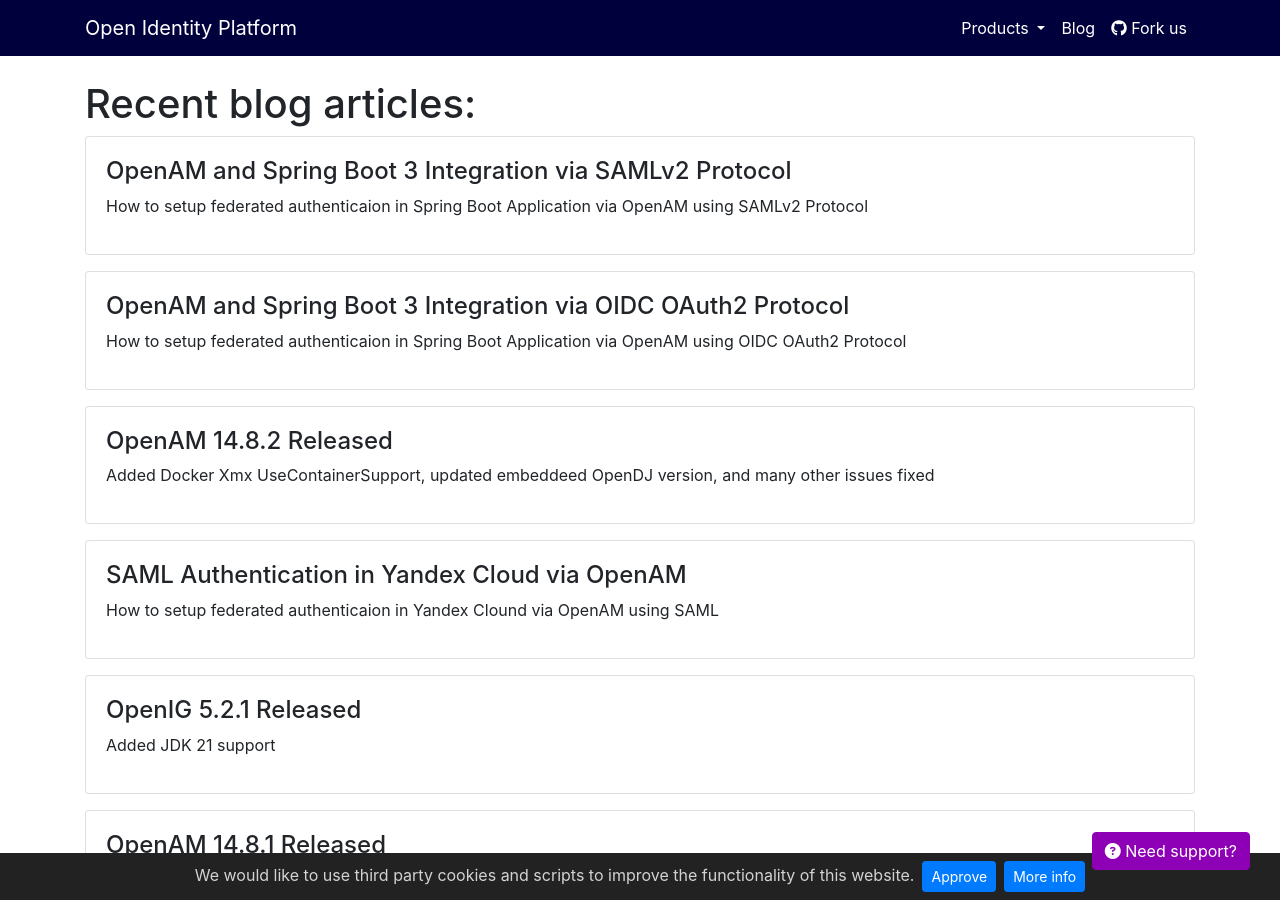
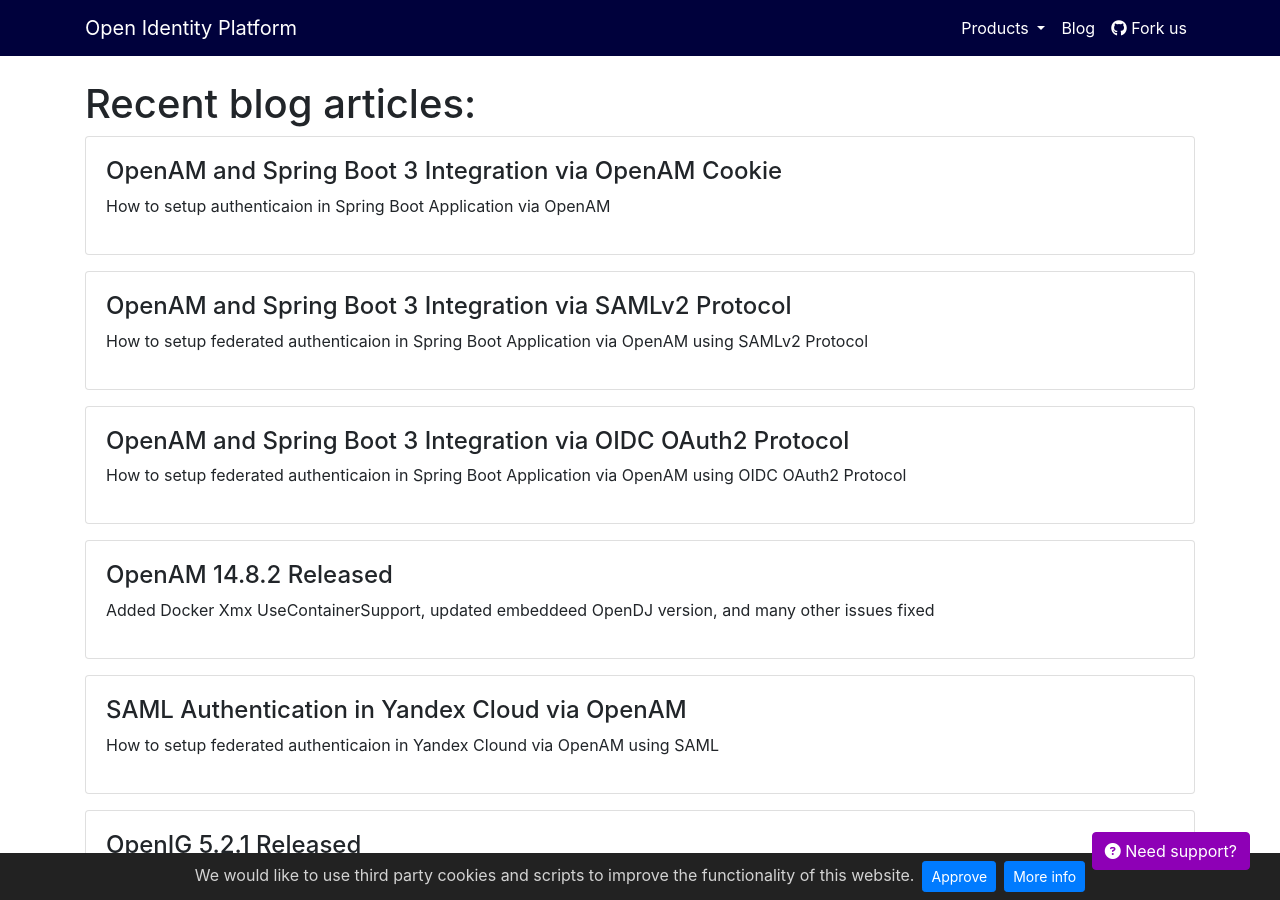
Before and after one commit to OpenIdentityPlatform/OpenIdentityPlatform.org, a Jekyll site: the page built from blog/index.html, in a window 1280 px wide and 900 px high. Built offline with Jekyll 4.4.1, drawn with Linux system fonts in a browser that asks for light colours; some of the changed lines change nothing that is shown.

Commit message:
OpenAM and Spring Boot 3 Integration via OpenAM Cookie (#153)

````diff
--- a/_data/blogposts.yml
+++ b/_data/blogposts.yml
@@ -1,3 +1,7 @@
+-
+  title: 'OpenAM and Spring Boot 3 Integration via OpenAM Cookie'
+  link: '/blog/openam-spring-boot-cookie'
+  description: 'How to setup authenticaion in Spring Boot Application via OpenAM'
 -
   title: 'OpenAM and Spring Boot 3 Integration via SAMLv2 Protocol'
   link: '/blog/openam-spring-boot-saml'
--- /dev/null
+++ b/blog/openam-spring-boot-cookie.md
@@ -0,0 +1,248 @@
+---
+layout: home
+title: "OpenAM and Spring Boot 3 Integration via OpenAM Cookie"
+landing-title2: "OpenAM and Spring Boot 3 Integration via OpenAM Cookie"
+description: "How to setup authenticaion in Spring Boot Application via OpenAM"
+keywords: 'Spring Boot, Spring Security, SSO, OpenAM'
+imageurl: 'openam-og.png'
+share-buttons: true
+---
+<h1>OpenAM and Spring Boot 3 Integration via OpenAM Cookie</h1>
+
+Original article: [https://github.com/OpenIdentityPlatform/OpenAM/wiki/OpenAM-and-Spring-Boot-3-Integration-via-OpenAM-Cookie](https://github.com/OpenIdentityPlatform/OpenAM/wiki/OpenAM-and-Spring-Boot-3-Integration-via-OpenAM-Cookie)
+
+# Introduction
+
+In the following article, we will set up OpenAM as an Identity Provider for a Spring Boot Application. In the [previous article,](https://github.com/OpenIdentityPlatform/OpenAM/wiki/OpenAM-and-Spring-Boot-3-Integration-via-SAMLv2-Protocol) we set up a Spring Boot application authentication via OpenAM with SAMLv2 protocol. In the following article, we will set up authentication via OpenAM cookie.
+
+# Prerequisites
+
+OpenAM and Spring Boot applications should share same domain. In the following example, OpenAM host is `openam.example.org` and Spring Boot application host is `app.example.org`.
+
+To test the example on the local machine, add the following lines to your hosts file:
+
+```makefile
+127.0.0.1 openam.example.org app.example.org
+```
+
+# OpenAM Configuration
+
+Open OpenAM administration console. In the top menu go to Configure → Global Services → Platform. Set Cookie Domains as the common domain for the both applications: `example.org`
+
+![OpenAM Cookie Domain](/assets/img/openam-spring-boot-cookie/openam-cookie-domain.png)
+
+# Spring Application Configuration
+
+Create a new Spring Boot application and add the following Maven repositories and add the following dependencies:
+
+```xml
+<dependency>
+    <groupId>org.springframework.boot</groupId>
+    <artifactId>spring-boot-starter-thymeleaf</artifactId>
+</dependency>
+<dependency>
+    <groupId>org.springframework.boot</groupId>
+    <artifactId>spring-boot-starter-web</artifactId>
+</dependency>
+<!--security dependencies-->
+<dependency>
+    <groupId>org.springframework.boot</groupId>
+    <artifactId>spring-boot-starter-security</artifactId>
+</dependency>
+```
+
+Add the following settings to the `application.yml` file
+
+```yaml
+server:
+  port: 8081
+```
+
+Create a controller and two endpoints: `index` and `protected-openam`. The `index` endpoint will be accessible for anyone and `protected-openam` endpoint will be accessible for OpenAM authenticated users.
+
+```java
+@Controller
+public class SampleController {
+
+    @GetMapping
+    public String index() {
+        return "index";
+    }
+
+    @GetMapping("/protected-openam")
+    public String cookieProtected(Model model,  @AuthenticationPrincipal String principal) {
+        model.addAttribute("userName", principal);
+        model.addAttribute("method", "OpenAM Cookie");
+        return "protected";
+    }
+}
+```
+
+Create the following templates for controllers:
+
+`index.html`
+
+```html
+<!DOCTYPE html><html>
+<body>
+<h1>OpenAM Spring Security Integration</h1>
+<h2>Test Authentication</h2>
+<ul>
+    <li><a href="/protected-openam">OpenAM Cookie</a></li>
+</ul>
+</body>
+</html>
+```
+
+`protected.html`
+
+```html
+<!DOCTYPE html><html xmlns:th="http://www.thymeleaf.org">
+<body>
+<h1>Protected resource</h1>
+<a href="/">Back</a></li>
+<p><span th:text="${userName}"/> user authenticated with <span th:text="${method}"/></p>
+</body>
+</html>
+```
+
+Create Spring Security configuration class:
+
+```java
+@Configuration
+@EnableWebSecurity
+public class SecurityConfiguration {
+    @Bean
+    public SecurityFilterChain securityOpenAmFilterChain(HttpSecurity http) throws Exception {
+        http.securityMatcher("/protected-openam", OpenAmAuthenticationFilter.OPENAM_AUTH_URI)
+                .addFilterAt(new OpenAmAuthenticationFilter(), RememberMeAuthenticationFilter.class)
+                .authorizeHttpRequests((authorize) ->
+                        authorize.anyRequest().fullyAuthenticated())
+                .exceptionHandling(e ->
+                        e.authenticationEntryPoint((request, response, authException) ->
+                                response.sendRedirect(OpenAmAuthenticationFilter.OPENAM_AUTH_URI)));
+        return http.build();
+    }
+}
+```
+
+Create OpenAM authentication filter:
+
+```java
+public class OpenAmAuthenticationFilter extends AbstractAuthenticationProcessingFilter {
+
+    private final String openAmUrl = "http://openam.example.org:8080/openam";
+    private final String openAuthUrl = openAmUrl.concat("/XUI/#login");
+
+    private final String openAmUserInfoUrl = openAmUrl.concat("/json/users?_action=idFromSession");
+    private final String openAmCookieName = "iPlanetDirectoryPro";
+
+    private final String redirectUrl = "http://app.example.org:8081/protected-openam";
+
+    public static final String OPENAM_AUTH_URI = "/openam-auth";
+
+    public OpenAmAuthenticationFilter() {
+        super(OPENAM_AUTH_URI, new OpenAmAuthenticationManager());
+        setSecurityContextRepository(new HttpSessionSecurityContextRepository());
+    }
+
+    private final AuthenticationDetailsSource<HttpServletRequest, ?> authenticationDetailsSource = new WebAuthenticationDetailsSource();
+    @Override
+    public Authentication attemptAuthentication(HttpServletRequest request, HttpServletResponse response)
+            throws AuthenticationException, IOException {
+        Optional<Cookie> openamCookie = Arrays.stream(request.getCookies())
+                .filter(c -> c.getName().equals(openAmCookieName)).findFirst();
+        if(openamCookie.isEmpty()) {
+           response.sendRedirect(openAuthUrl + "&goto=" + URLEncoder.encode(redirectUrl, StandardCharsets.UTF_8));
+           return null;
+        } else {
+            String userId = getUserIdFromSession(openamCookie.get().getValue());
+            if (userId == null) {
+                throw new BadCredentialsException("invalid session!");
+            }
+            OpenAmAuthenticationToken token = new OpenAmAuthenticationToken(userId);
+            token.setDetails(authenticationDetailsSource.buildDetails(request));
+            return this.getAuthenticationManager().authenticate(token);
+        }
+    }
+
+    protected String getUserIdFromSession(String sessionId) {
+        RestTemplate restTemplate = new RestTemplate();
+        ParameterizedTypeReference<Map<String, String>> responseType =
+                new ParameterizedTypeReference<>() {};
+        HttpHeaders headers = new HttpHeaders();
+        headers.add(openAmCookieName, sessionId);
+        headers.setContentType(MediaType.APPLICATION_JSON);
+        HttpEntity<?> entity = new HttpEntity<>(headers);
+        ResponseEntity<Map<String, String>> response = restTemplate.exchange(openAmUserInfoUrl, HttpMethod.POST, entity, responseType);
+        Map<String, String> body = response.getBody();
+        if (body == null) {
+            return null;
+        }
+        return body.get("id");
+    }
+}
+```
+
+Create OpenAM authentication manager
+
+```java
+public class OpenAmAuthenticationManager implements AuthenticationManager {
+    @Override
+    public Authentication authenticate(Authentication authentication) throws AuthenticationException {
+        if(authentication instanceof OpenAmAuthenticationToken) {
+            authentication.setAuthenticated(true);
+            return authentication;
+        }
+        authentication.setAuthenticated(false);
+        return authentication;
+    }
+}
+```
+
+and OpenAM authentication token class:
+
+```java
+public class OpenAmAuthenticationToken extends AbstractAuthenticationToken {
+    private final String username;
+
+    public OpenAmAuthenticationToken(String username) {
+        super(Collections.singleton(new SimpleGrantedAuthority("ROLE_USER")));
+        this.username = username;
+    }
+
+    @Override
+    public Object getCredentials() {
+        return "";
+    }
+
+    @Override
+    public Object getPrincipal() {
+        return username;
+    }
+}
+```
+
+# Test Solution
+
+Create the `demo` user for the top level realm for testing purposes. Open OpenAM console, open the top level realm. In the left menu click the `Subjects` element. In the list of subject click the `New` button.
+
+![OpenAM Create User](/assets/img/openam-spring-boot-cookie/openam-create-user.png)
+
+Fill the attributes and press the `OK`  button.
+
+Logout form OpenAM.
+
+Run the Spring application an open its URL in a browser: [http://app.example.org:8081](http://test.example.org:8081).
+
+![Test App Index](/assets/img/openam-spring-boot-cookie/test-app-index.png)
+
+Click the OpenAM Cookie link. You will be redirected to the OpenAM authentication page.
+
+![OpenAM Authentication](/assets/img/openam-spring-boot-cookie/openam-authentication.png)
+
+Enter desired credentials and press the Log In button. After successful authentication you will be redirected to the Spring Boot application page as an authenticated user.
+
+![Test App Authenticated](/assets/img/openam-spring-boot-cookie/test-app-authenticated.png)
+
+PS. Thanks to [https://www.tune-it.ru/web/adpashnin/blog/-/blogs/spring-security-i-openam](https://www.tune-it.ru/web/adpashnin/blog/-/blogs/spring-security-i-openam) for the idea for this manual.
````
Also changed, not shown: assets/img/openam-spring-boot-cookie/openam-authentication.png (added), assets/img/openam-spring-boot-cookie/openam-cookie-domain.png (added), assets/img/openam-spring-boot-cookie/openam-create-user.png (added), assets/img/openam-spring-boot-cookie/test-app-authenticated.png (added), assets/img/openam-spring-boot-cookie/test-app-index.png (added).
